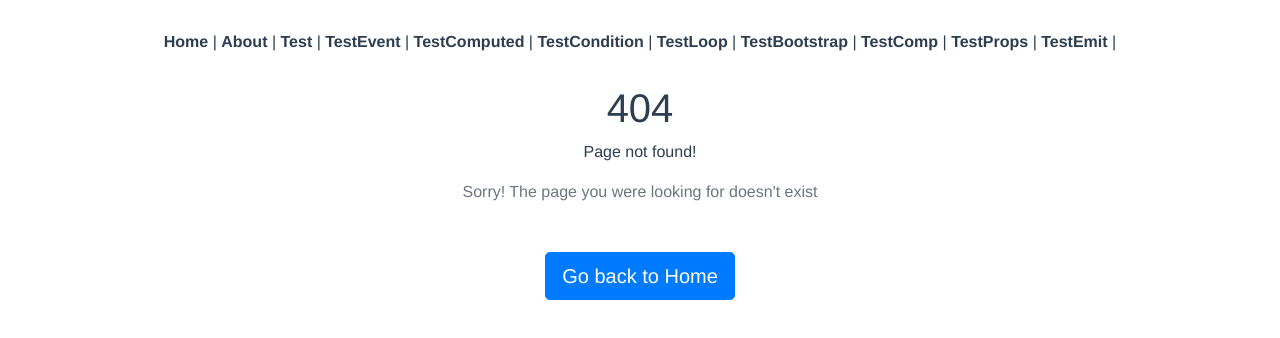
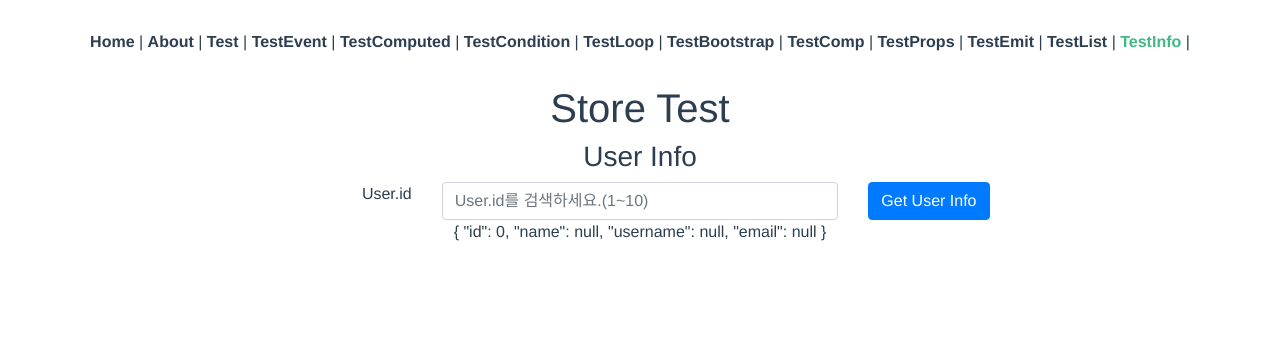
Before and after one commit to nwnp/nodejs, a Vue app in the folder vuetest/vuestudy/: page /test-user/info in a window 1280 px wide. Shown: the top 338 px of the page. Built offline with nearby package versions, Linux system fonts and the light colour scheme.

Commit message:
feat: vuex - practice Store

```diff
--- a/vuetest/vuestudy/src/App.vue
+++ b/vuetest/vuestudy/src/App.vue
@@ -12,6 +12,8 @@
       <router-link to="/test-comp">TestComp</router-link> |
       <router-link to="/test-family/props">TestProps</router-link> |
       <router-link to="/test-family/emit">TestEmit</router-link> |
+      <router-link to="/test-user/list">TestList</router-link> |
+      <router-link to="/test-user/info">TestInfo</router-link> |
     </div>
     <router-view />
   </div>
--- a/vuetest/vuestudy/src/store/index.js
+++ b/vuetest/vuestudy/src/store/index.js
@@ -1,11 +1,11 @@
 import Vue from "vue";
 import Vuex from "vuex";
+import User from "./models/user";
 
 Vue.use(Vuex);
 
 export default new Vuex.Store({
-  state: {},
-  mutations: {},
-  actions: {},
-  modules: {},
+  modules: {
+    User,
+  },
 });
--- /dev/null
+++ b/vuetest/vuestudy/src/store/models/user.js
@@ -0,0 +1,40 @@
+export default {
+  state: {
+    User: {
+      id: 0,
+      name: null,
+      username: null,
+      email: null,
+    },
+    UserList: [],
+  },
+  getters: {
+    User: (state) => state.User,
+    UserList: (state) => state.UserList,
+  },
+  mutations: {
+    setUser(state, data) {
+      state.UserList = data;
+    },
+    setUserList(state, data) {
+      state.User = data;
+    },
+  },
+  actions: {
+    actUserInfo(context, payload) {
+      console.log("User.id", payload);
+      const testUserInfo = {
+        id: payload,
+        name: "test",
+        username: "testUser",
+        email: "test@email.com",
+      };
+      context.commit("setUser", testUserInfo);
+    },
+    actUserList(context, payload) {
+      console.log("searchParams", payload);
+      const testUserList = ["user1", "user2", "user3"];
+      context.commit("setUserList", testUserList);
+    },
+  },
+};
--- /dev/null
+++ b/vuetest/vuestudy/src/views/user/UserInfo.vue
@@ -0,0 +1,49 @@
+<template>
+  <div>
+    <h1>Store Test</h1>
+    <div>
+      <h3>User Info</h3>
+      <b-container fluid>
+        <b-row>
+          <b-col style="text-align: right">User.id</b-col>
+          <b-col style="test-align: center">
+            <b-form-input
+              v-model="id"
+              placeholder="User.id를 검색하세요.(1~10)"
+            ></b-form-input>
+          </b-col>
+          <b-col style="text-align: left">
+            <b-button variant="primary" @click="searchUserInfo"
+              >Get User Info</b-button
+            >
+          </b-col>
+        </b-row>
+      </b-container>
+      <div style="border: 1px sold red">
+        {{ userInfo }}
+      </div>
+    </div>
+  </div>
+</template>
+
+<script>
+export default {
+  data() {
+    return {
+      id: null,
+    };
+  },
+  computed: {
+    userInfo() {
+      return this.$store.getters.User;
+    },
+  },
+  methods: {
+    searchUserInfo() {
+      this.$store.dispatch("actUserInfo", this.id);
+    },
+  },
+};
+</script>
+
+<style scoped></style>
--- /dev/null
+++ b/vuetest/vuestudy/src/views/user/UserList.vue
@@ -0,0 +1,34 @@
+<template>
+  <div>
+    <h1>Store Test</h1>
+    <div>
+      <h3>User List</h3>
+      <b-button variant="primary" @click="searchUserList">Search</b-button>
+      <div style="border: 1px solid red">
+        {{ userList }}
+      </div>
+    </div>
+  </div>
+</template>
+
+<script>
+export default {
+  data() {
+    return {
+      searchParams: null,
+    };
+  },
+  computed: {
+    userList() {
+      return this.$store.getters.UserList;
+    },
+  },
+  methods: {
+    searchUserList() {
+      this.$store.dispatch("actUserList", this.searchParams);
+    },
+  },
+};
+</script>
+
+<style scoped></style>
```
Also changed, not shown: vuetest/vuestudy/src/router/index.js (+8 -0 lines).
